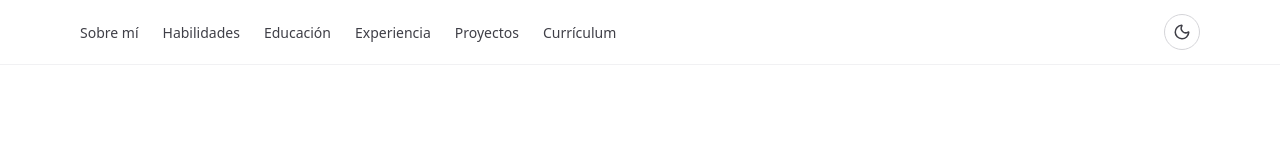
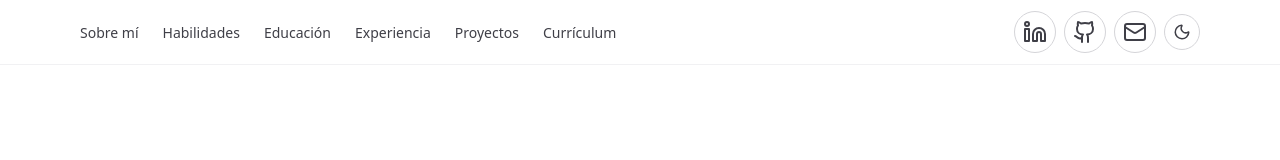
Before and after one commit to zemanue/my-dev-portfolio, a React (Vite) app: page / in a window 1280 px wide. Shown: the top 160 px of the page. Built offline with nearby package versions, Linux system fonts and the light colour scheme.

Commit message:
Add social links to Navbar and update Hero links
Added LinkedIn, GitHub, and email icon links to the Navbar for improved accessibility to social profiles. Updated the Hero component's social links to use the correct LinkedIn, GitHub, and email addresses.

```diff
--- a/src/components/Hero.jsx
+++ b/src/components/Hero.jsx
@@ -38,7 +38,7 @@ export default function Hero() {
                 {/* Social Icons */}
                 <div className="mt-8 flex items-center justify-center gap-5">
                     <a
-                        href="https://linkedin.com"
+                        href="https://linkedin.com/in/jose-manuel-redondo-conde/"
                         target="_blank"
                         rel="noreferrer"
                         aria-label="LinkedIn"
@@ -47,7 +47,7 @@ export default function Hero() {
                         <Linkedin />
                     </a>
                     <a
-                        href="https://github.com"
+                        href="https://github.com/zemanue"
                         target="_blank"
                         rel="noreferrer"
                         aria-label="GitHub"
@@ -56,7 +56,7 @@ export default function Hero() {
                         <Github />
                     </a>
                     <a
-                        href="mailto:youremail@example.com"
+                        href="mailto:manureco.97@gmail.com"
                         aria-label="Email"
                         className="inline-flex h-12 w-12 items-center justify-center rounded-full border border-zinc-300 bg-white hover:bg-zinc-100 dark:border-zinc-700 dark:bg-zinc-800 dark:hover:bg-zinc-700 transition"
                     >
--- a/src/components/Navbar.jsx
+++ b/src/components/Navbar.jsx
@@ -1,5 +1,5 @@
 import { useState, useEffect } from "react";
-import { Menu, X, Moon, Sun } from "lucide-react";
+import { Menu, X, Moon, Sun, Github, Linkedin, Mail } from "lucide-react";
 
 const links = [
     { label: "Sobre mí", href: "#about" },
@@ -61,6 +61,33 @@ export default function Navbar({ theme, onToggleTheme }) {
 
                 {/* Botones */}
                 <div className="flex items-center gap-2">
+                    <a
+                        href="https://linkedin.com/in/jose-manuel-redondo-conde/"
+                        target="_blank"
+                        rel="noreferrer"
+                        aria-label="LinkedIn"
+                        className="inline-flex items-center justify-center rounded-full border border-zinc-300 bg-white p-2 text-zinc-700 hover:bg-zinc-100 dark:border-zinc-700 dark:bg-zinc-800 dark:text-zinc-200 dark:hover:bg-zinc-700 transition-colors duration-500"
+                    >
+                        <Linkedin />
+                    </a>
+                    <a
+                        href="https://github.com/zemanue"
+                        target="_blank"
+                        rel="noreferrer"
+                        aria-label="GitHub"
+                        className="inline-flex items-center justify-center rounded-full border border-zinc-300 bg-white p-2 text-zinc-700 hover:bg-zinc-100 dark:border-zinc-700 dark:bg-zinc-800 dark:text-zinc-200 dark:hover:bg-zinc-700 transition-colors duration-500"
+                    >
+                        <Github />
+                    </a>
+                    <a
+                        href="mailto:manureco.97@gmail.com"
+                        aria-label="Email"
+                        className="inline-flex items-center justify-center rounded-full border border-zinc-300 bg-white p-2 text-zinc-700 hover:bg-zinc-100 dark:border-zinc-700 dark:bg-zinc-800 dark:text-zinc-200 dark:hover:bg-zinc-700 transition-colors duration-500"
+                    >
+                        <Mail />
+                    </a>
+
+
                     {/* Toggle tema */}
                     <button
                         onClick={onToggleTheme}
```
